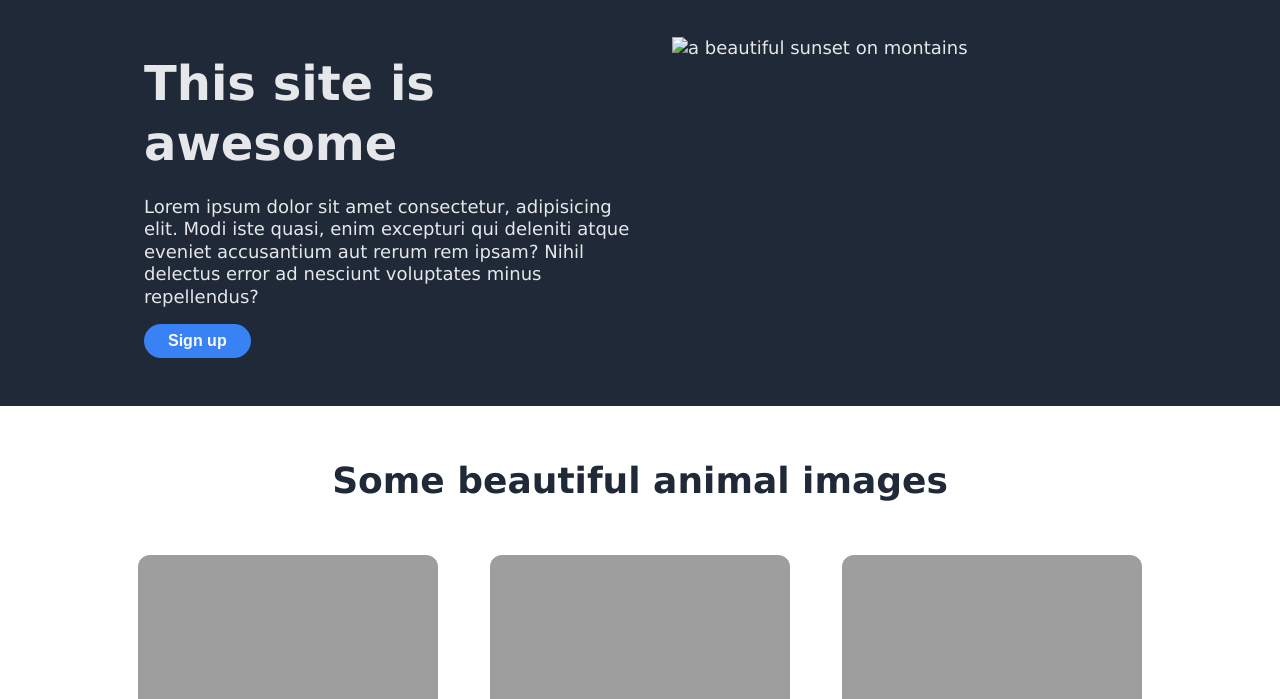
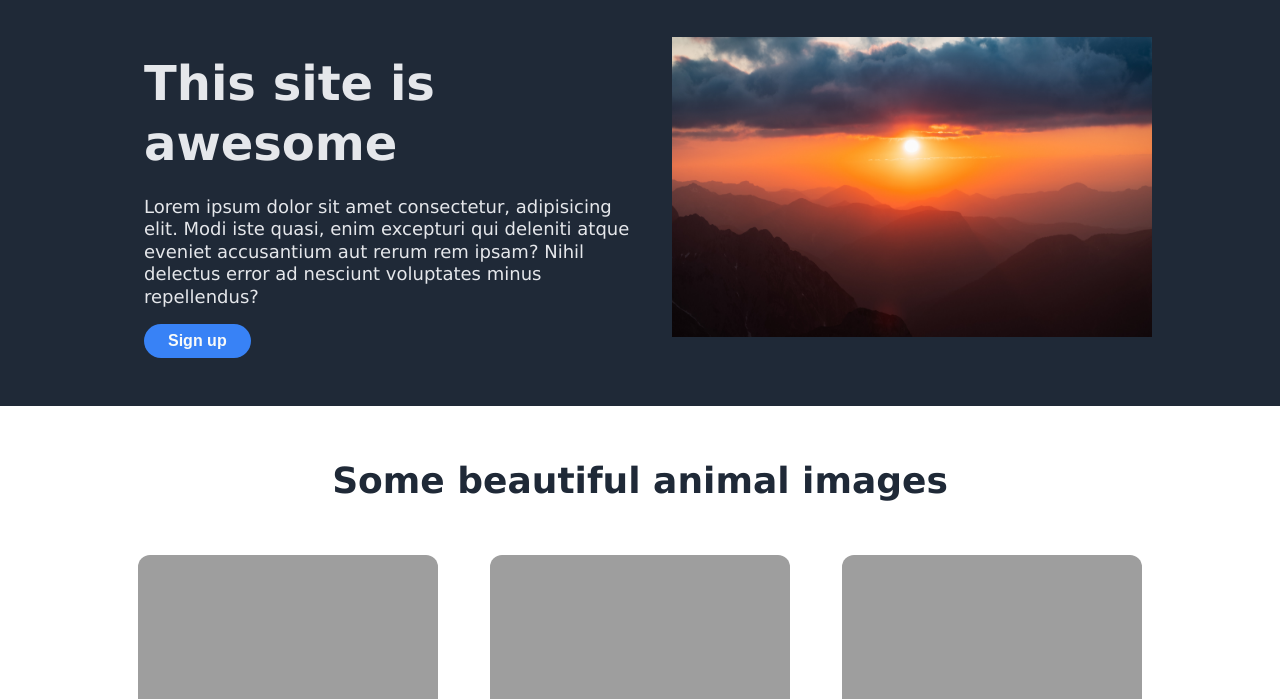
Before and after one commit to kalah26/TOP-landing-page, a plain HTML site: page index.html in a window 1280 px wide. Shown: the part 101-800 px from the top of the page. Drawn offline with Linux system fonts and the light colour scheme; the site is published under a folder, as on GitHub Pages, so addresses that start at the root find nothing.

Commit message:
fixed incorrect image displaying

```diff
--- a/index.html
+++ b/index.html
@@ -23,7 +23,7 @@
                 <span class="h-title">This site is awesome</span><br>Lorem ipsum dolor sit amet consectetur, adipisicing elit. Modi iste quasi, enim excepturi qui deleniti atque eveniet accusantium aut rerum rem ipsam? Nihil delectus error ad nesciunt voluptates minus repellendus?
                 <button class="header-button">Sign up</button>
             </div>
-            <img alt="a beautiful sunset on montains" class="h-img" src="/img/marek-piwnicki-RfLuPSsK77A-unsplash.jpg">
+            <img alt="a beautiful sunset on montains" class="h-img" src="img/marek-piwnicki-RfLuPSsK77A-unsplash.jpg">
         </div>
     </header>
     <main>
```
